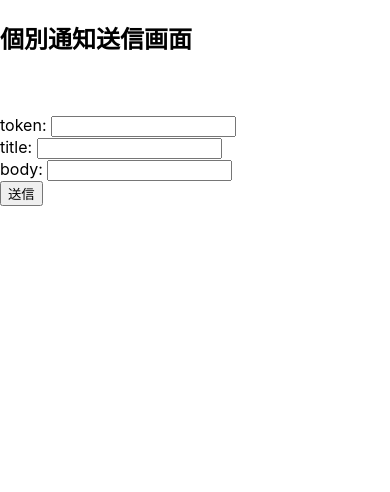
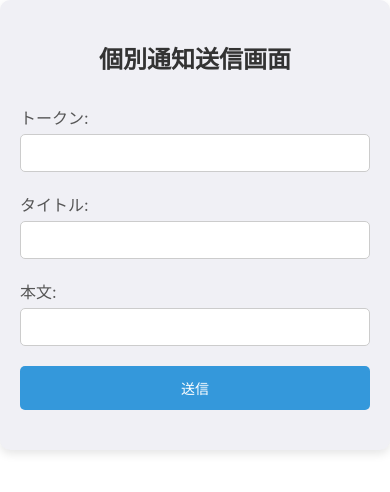
Before and after one commit to ueno12345/latin1_one_client, a React (Create React App) app: page /individual in a window 390 px wide. Shown: the top 492 px of the page. Built offline with nearby package versions, Linux system fonts and the light colour scheme.

Commit message:
Apply CSS

```diff
--- /dev/null
+++ b/src/components/inbox_register_form.css
@@ -0,0 +1,78 @@
+/* コンテナ全体のスタイル */
+.inbox-container {
+  max-width: 600px;
+  margin: 0 auto;
+  padding: 40px;
+  background-color: #f7f7f7;
+  border-radius: 10px;
+  box-shadow: 0 4px 10px rgba(0, 0, 0, 0.1);
+}
+
+/* フォームのタイトルスタイル */
+.inbox-container h2 {
+  text-align: center;
+  font-size: 24px;
+  color: #333;
+  margin-bottom: 30px;
+}
+
+/* 各フォームグループのスタイル */
+.form-group {
+  margin-bottom: 20px;
+  display: flex;
+  flex-direction: column;
+}
+
+/* ラベルのスタイル */
+.form-group label {
+  margin-bottom: 5px;
+  font-size: 16px;
+  color: #555;
+}
+
+/* 入力フィールドのスタイル */
+.form-control {
+  padding: 10px;
+  font-size: 16px;
+  border: 1px solid #ccc;
+  border-radius: 5px;
+  transition: border-color 0.3s ease;
+}
+
+.form-control:focus {
+  border-color: #4CAF50;
+  outline: none;
+}
+
+/* 送信ボタンのスタイル */
+.submit-button {
+  background-color: #4CAF50;
+  color: white;
+  padding: 15px;
+  font-size: 16px;
+  border: none;
+  border-radius: 5px;
+  cursor: pointer;
+  transition: background-color 0.3s ease, transform 0.2s ease;
+}
+
+.submit-button:hover {
+  background-color: #45a049;
+  transform: scale(1.05);
+}
+
+/* モバイル対応: スマホ画面での調整 */
+@media (max-width: 600px) {
+  .inbox-container {
+    padding: 20px;
+  }
+
+  .form-control {
+    font-size: 14px;
+  }
+
+  .submit-button {
+    padding: 12px;
+    font-size: 14px;
+  }
+}
--- a/src/components/inbox_register_form.tsx
+++ b/src/components/inbox_register_form.tsx
@@ -1,37 +1,36 @@
-function InboxForm(){
-  return(
-    <div>
+import './inbox_register_form.css';
+
+function InboxForm() {
+  return (
+    <div className="inbox-container">
       <h2>お知らせ送信画面</h2>
-      <br />
-      <br />
-      <form action="http://localhost:4000/register/inbox" method="post" className="inbox">
-        <div className="inbox">
-          <label>
-            通知の種類:
-            <select name="topic" id="topic" defaultValue="information">
-              <option value="shop">新店舗</option>
-              <option value="product">新商品</option>
-              <option value="information">新情報</option>
-            </select>
-          </label>
+      <form action="http://localhost:4000/register/inbox" method="post" className="inbox-form">
+        <div className="form-group">
+          <label htmlFor="topic">通知の種類:</label>
+          <select name="topic" id="topic" defaultValue="information" className="form-control">
+            <option value="shop">新店舗</option>
+            <option value="product">新商品</option>
+            <option value="information">新情報</option>
+          </select>
         </div>
-        <div className="inbox">
-          <label htmlFor="title">title: </label>
-          <input type="text" name="title" id="title" required />
+        <div className="form-group">
+          <label htmlFor="title">タイトル:</label>
+          <input type="text" name="title" id="title" className="form-control" required />
         </div>
-        <div className="inbox">
-          <label htmlFor="body">body: </label>
-          <input type="text" name="body" id="body" required />
+        <div className="form-group">
+          <label htmlFor="body">本文:</label>
+          <input type="text" name="body" id="body" className="form-control" required />
         </div>
-        <div className="inbox">
-          <label htmlFor="image">image-path: </label>
-          <input type="text" name="image" id="image" required />
+        <div className="form-group">
+          <label htmlFor="image">画像のパス:</label>
+          <input type="text" name="image" id="image" className="form-control" required />
         </div>
-        <div className="inbox">
-          <input type="submit" value="送信" />
+        <div className="form-group">
+          <input type="submit" value="送信" className="submit-button" />
         </div>
       </form>
     </div>
   );
 }
+
 export default InboxForm;
--- /dev/null
+++ b/src/components/individual_notification_form.css
@@ -0,0 +1,78 @@
+/* コンテナ全体のスタイル */
+.individual-container {
+  max-width: 600px;
+  margin: 0 auto;
+  padding: 40px;
+  background-color: #f0f0f5;
+  border-radius: 10px;
+  box-shadow: 0 4px 10px rgba(0, 0, 0, 0.1);
+}
+
+/* フォームのタイトルスタイル */
+.individual-container h2 {
+  text-align: center;
+  font-size: 24px;
+  color: #333;
+  margin-bottom: 30px;
+}
+
+/* 各フォームグループのスタイル */
+.form-group {
+  margin-bottom: 20px;
+  display: flex;
+  flex-direction: column;
+}
+
+/* ラベルのスタイル */
+.form-group label {
+  margin-bottom: 5px;
+  font-size: 16px;
+  color: #555;
+}
+
+/* 入力フィールドのスタイル */
+.form-control {
+  padding: 10px;
+  font-size: 16px;
+  border: 1px solid #ccc;
+  border-radius: 5px;
+  transition: border-color 0.3s ease;
+}
+
+.form-control:focus {
+  border-color: #3498db;
+  outline: none;
+}
+
+/* 送信ボタンのスタイル */
+.submit-button {
+  background-color: #3498db;
+  color: white;
+  padding: 15px;
+  font-size: 16px;
+  border: none;
+  border-radius: 5px;
+  cursor: pointer;
+  transition: background-color 0.3s ease, transform 0.2s ease;
+}
+
+.submit-button:hover {
+  background-color: #2980b9;
+  transform: scale(1.05);
+}
+
+/* モバイル対応: スマホ画面での調整 */
+@media (max-width: 600px) {
+  .individual-container {
+    padding: 20px;
+  }
+
+  .form-control {
+    font-size: 14px;
+  }
+
+  .submit-button {
+    padding: 12px;
+    font-size: 14px;
+  }
+}
--- a/src/components/individual_notification_form.tsx
+++ b/src/components/individual_notification_form.tsx
@@ -1,27 +1,28 @@
-function IndividualNotificationForm(){
-  return(
-    <div>
+import './individual_notification_form.css';
+
+function IndividualNotificationForm() {
+  return (
+    <div className="individual-container">
       <h2>個別通知送信画面</h2>
-    <br />
-    <br />
-    <form action="http://localhost:4000/notifications/individual" method="post" className="individual">
-      <div className="individual">
-        <label htmlFor="token">token: </label>
-        <input type="text" name="token" id="token" required />
+      <form action="http://localhost:4000/notifications/individual" method="post" className="individual-form">
+        <div className="form-group">
+          <label htmlFor="token">トークン:</label>
+          <input type="text" name="token" id="token" className="form-control" required />
         </div>
-      <div className="individual">
-        <label htmlFor="title">title: </label>
-        <input type="title" name="title" id="title" required />
+        <div className="form-group">
+          <label htmlFor="title">タイトル:</label>
+          <input type="text" name="title" id="title" className="form-control" required />
         </div>
-      <div className="individual">
-        <label htmlFor="body">body: </label>
-        <input type="body" name="body" id="body" required />
+        <div className="form-group">
+          <label htmlFor="body">本文:</label>
+          <input type="text" name="body" id="body" className="form-control" required />
         </div>
-      <div className="individual">
-        <input type="submit" value="送信" />
+        <div className="form-group">
+          <input type="submit" value="送信" className="submit-button" />
         </div>
       </form>
     </div>
   );
 }
+
 export default IndividualNotificationForm;
--- /dev/null
+++ b/src/components/notification_form.css
@@ -0,0 +1,78 @@
+/* コンテナ全体のスタイル */
+.notification-container {
+  max-width: 600px;
+  margin: 0 auto;
+  padding: 40px;
+  background-color: #f9f9fc; /* register-container の背景色に合わせる */
+  border-radius: 10px;
+  box-shadow: 0 4px 10px rgba(0, 0, 0, 0.1);
+}
+
+/* フォームのタイトル */
+.notification-container h2 {
+  text-align: center;
+  font-size: 24px;
+  color: #333; /* register-container の色に合わせる */
+  margin-bottom: 30px;
+}
+
+/* フォームグループのスタイル */
+.form-group {
+  margin-bottom: 20px;
+  display: flex;
+  flex-direction: column;
+}
+
+/* ラベルのスタイル */
+.form-group label {
+  margin-bottom: 5px;
+  font-size: 16px;
+  color: #555; /* register-container の色に合わせる */
+}
+
+/* セレクトボックスと入力フィールドのスタイル */
+.form-control {
+  padding: 10px;
+  font-size: 16px;
+  border: 1px solid #ccc; /* register-container の枠線色に合わせる */
+  border-radius: 5px;
+  transition: border-color 0.3s ease;
+}
+
+.form-control:focus {
+  border-color: #3498db; /* register-container のフォーカス時の色に合わせる */
+  outline: none;
+}
+
+/* 送信ボタンのスタイル */
+.submit-button {
+  background-color: #3498db; /* register-container のボタン色に合わせる */
+  color: white;
+  padding: 15px;
+  font-size: 16px;
+  border: none;
+  border-radius: 5px;
+  cursor: pointer;
+  transition: background-color 0.3s ease, transform 0.2s ease;
+}
+
+.submit-button:hover {
+  background-color: #2980b9; /* register-container のホバー時の色に合わせる */
+  transform: scale(1.05);
+}
+
+/* モバイル対応: スマホ画面での調整 */
+@media (max-width: 600px) {
+  .notification-container {
+    padding: 20px;
+  }
+
+  .form-control {
+    font-size: 14px;
+  }
+
+  .submit-button {
+    padding: 12px;
+    font-size: 14px;
+  }
+}
--- a/src/components/notification_form.tsx
+++ b/src/components/notification_form.tsx
@@ -1,33 +1,34 @@
-function NotificationForm(){
-  return(
-    <div>
-    <h2>全体通知送信画面</h2>
-    <br />
-    <br />
-      <form action="http://localhost:4000/notifications/whole" method="post" className="notification">
-        <div className="notification">
-          <label>
+import './notification_form.css';
+
+function NotificationForm() {
+  return (
+    <div className="notification-container">
+      <h2>全体通知送信画面</h2>
+      <form action="http://localhost:4000/notifications/whole" method="post" className="notification-form">
+        <div className="form-group">
+          <label htmlFor="topic">
             通知の種類:
-            <select name="topic" id="topic" defaultValue="information">
+            <select name="topic" id="topic" className="form-control" defaultValue="information">
               <option value="shop">新店舗</option>
               <option value="product">新商品</option>
               <option value="information">新情報</option>
             </select>
           </label>
         </div>
-        <div className="notification">
-          <label htmlFor="title">title: </label>
-          <input type="title" name="title" id="title" required />
+        <div className="form-group">
+          <label htmlFor="title">タイトル:</label>
+          <input type="text" name="title" id="title" className="form-control" required />
         </div>
-        <div className="notification">
-          <label htmlFor="body">body: </label>
-          <input type="body" name="body" id="body" required />
+        <div className="form-group">
+          <label htmlFor="body">本文:</label>
+          <input type="text" name="body" id="body" className="form-control" required />
         </div>
-        <div className="notification">
-          <input type="submit" value="送信" />
+        <div className="form-group">
+          <input type="submit" value="送信" className="submit-button" />
         </div>
       </form>
     </div>
   );
 }
+
 export default NotificationForm;
--- /dev/null
+++ b/src/components/register_form.css
@@ -0,0 +1,78 @@
+/* コンテナ全体のスタイル */
+.register-container {
+  max-width: 600px;
+  margin: 0 auto;
+  padding: 40px;
+  background-color: #f9f9fc;
+  border-radius: 10px;
+  box-shadow: 0 4px 10px rgba(0, 0, 0, 0.1);
+}
+
+/* フォームのタイトル */
+.register-container h2 {
+  text-align: center;
+  font-size: 24px;
+  color: #333;
+  margin-bottom: 30px;
+}
+
+/* フォームグループのスタイル */
+.form-group {
+  margin-bottom: 20px;
+  display: flex;
+  flex-direction: column;
+}
+
+/* ラベルのスタイル */
+.form-group label {
+  margin-bottom: 5px;
+  font-size: 16px;
+  color: #555;
+}
+
+/* セレクトボックスと入力フィールドのスタイル */
+.form-control {
+  padding: 10px;
+  font-size: 16px;
+  border: 1px solid #ccc;
+  border-radius: 5px;
+  transition: border-color 0.3s ease;
+}
+
+.form-control:focus {
+  border-color: #3498db;
+  outline: none;
+}
+
+/* 送信ボタンのスタイル */
+.submit-button {
+  background-color: #3498db;
+  color: white;
+  padding: 15px;
+  font-size: 16px;
+  border: none;
+  border-radius: 5px;
+  cursor: pointer;
+  transition: background-color 0.3s ease, transform 0.2s ease;
+}
+
+.submit-button:hover {
+  background-color: #2980b9;
+  transform: scale(1.05);
+}
+
+/* モバイル対応: スマホ画面での調整 */
+@media (max-width: 600px) {
+  .register-container {
+    padding: 20px;
+  }
+
+  .form-control {
+    font-size: 14px;
+  }
+
+  .submit-button {
+    padding: 12px;
+    font-size: 14px;
+  }
+}
--- a/src/components/register_form.tsx
+++ b/src/components/register_form.tsx
@@ -1,36 +1,37 @@
-function RegisterForm(){
-  return(
-    <div>
+import './register_form.css';
+
+function RegisterForm() {
+  return (
+    <div className="register-container">
       <h2>商品・店舗情報更新画面</h2>
-      <br />
-      <br />
-      <form action="http://localhost:4000/register/data" method="post" className="registerForm">
-        <div className="category">
-          <label>
-          登録・更新情報種類:
-            <select name="category" id="category" defaultValue="shops">
+      <form action="http://localhost:4000/register/data" method="post" className="register-form">
+        <div className="form-group">
+          <label htmlFor="category">
+            登録・更新情報種類:
+            <select name="category" id="category" className="form-control" defaultValue="shops">
               <option value="shops">店舗情報</option>
               <option value="products">商品情報</option>
             </select>
           </label>
         </div>
-        <div className="registerForm">
-          <label htmlFor="title">title: </label>
-          <input type="text" name="title" id="title" required />
+        <div className="form-group">
+          <label htmlFor="title">タイトル:</label>
+          <input type="text" name="title" id="title" className="form-control" required />
         </div>
-        <div className="registerForm">
-          <label htmlFor="body">body: </label>
-          <input type="text" name="body" id="body" required />
+        <div className="form-group">
+          <label htmlFor="body">本文:</label>
+          <input type="text" name="body" id="body" className="form-control" required />
         </div>
-        <div className="registerForm">
-          <label htmlFor="image">image-path: </label>
-          <input type="text" name="image" id="image" required />
+        <div className="form-group">
+          <label htmlFor="image">画像のパス:</label>
+          <input type="text" name="image" id="image" className="form-control" required />
         </div>
-        <div className="registerForm">
-          <input type="submit" value="追加" />
+        <div className="form-group">
+          <input type="submit" value="追加" className="submit-button" />
         </div>
       </form>
     </div>
   );
 }
+
 export default RegisterForm;
```
Also changed, not shown: src/components/home.css (added, +45 -0 lines), src/components/home.tsx (+34 -24 lines). Lines whose indentation alone changed are shown as unchanged.
